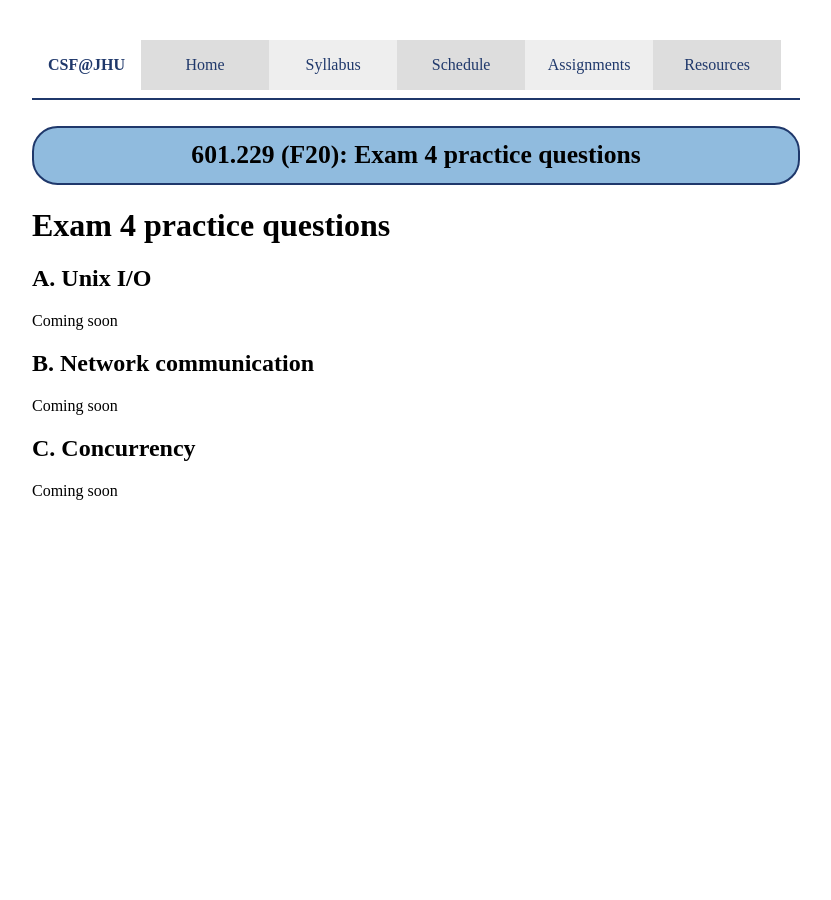
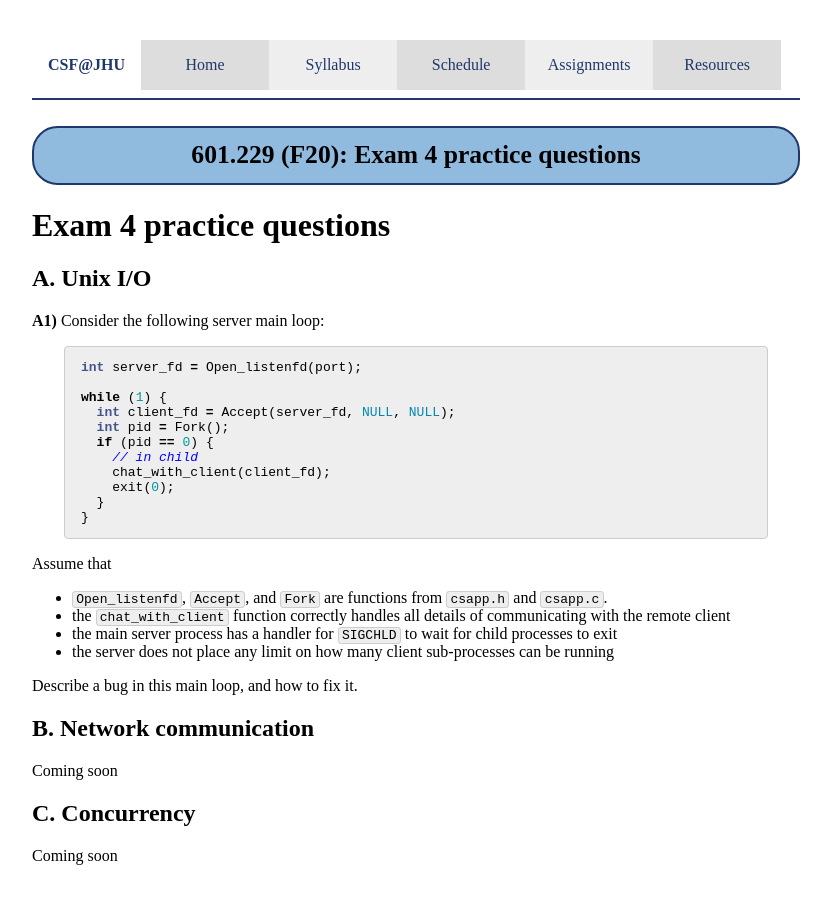
Before and after one commit to jhucsf/fall2020, a Jekyll site: the page built from resources/exam4review.md, in a window 1280 px wide. Shown: the whole page, without its empty margins (224-1055 px from the left). Built offline with Jekyll 4.4.1, drawn with Linux system fonts in a browser that asks for light colours.

Commit message:
Unix I/O question

````diff
--- a/resources/exam4review.md
+++ b/resources/exam4review.md
@@ -7,7 +7,30 @@ title: "Exam 4 practice questions"
 
 ## A. Unix I/O
 
-Coming soon
+**A1)** Consider the following server main loop:
+
+```c
+int server_fd = Open_listenfd(port);
+
+while (1) {
+  int client_fd = Accept(server_fd, NULL, NULL);
+  int pid = Fork();
+  if (pid == 0) {
+    // in child
+    chat_with_client(client_fd);
+    exit(0);
+  }
+}
+```
+
+Assume that
+
+* `Open_listenfd`, `Accept`, and `Fork` are functions from `csapp.h` and `csapp.c`.
+* the `chat_with_client` function correctly handles all details of communicating with the remote client
+* the main server process has a handler for `SIGCHLD` to wait for child processes to exit
+* the server does not place any limit on how many client sub-processes can be running
+
+Describe a bug in this main loop, and how to fix it.
 
 ## B. Network communication
 
````
